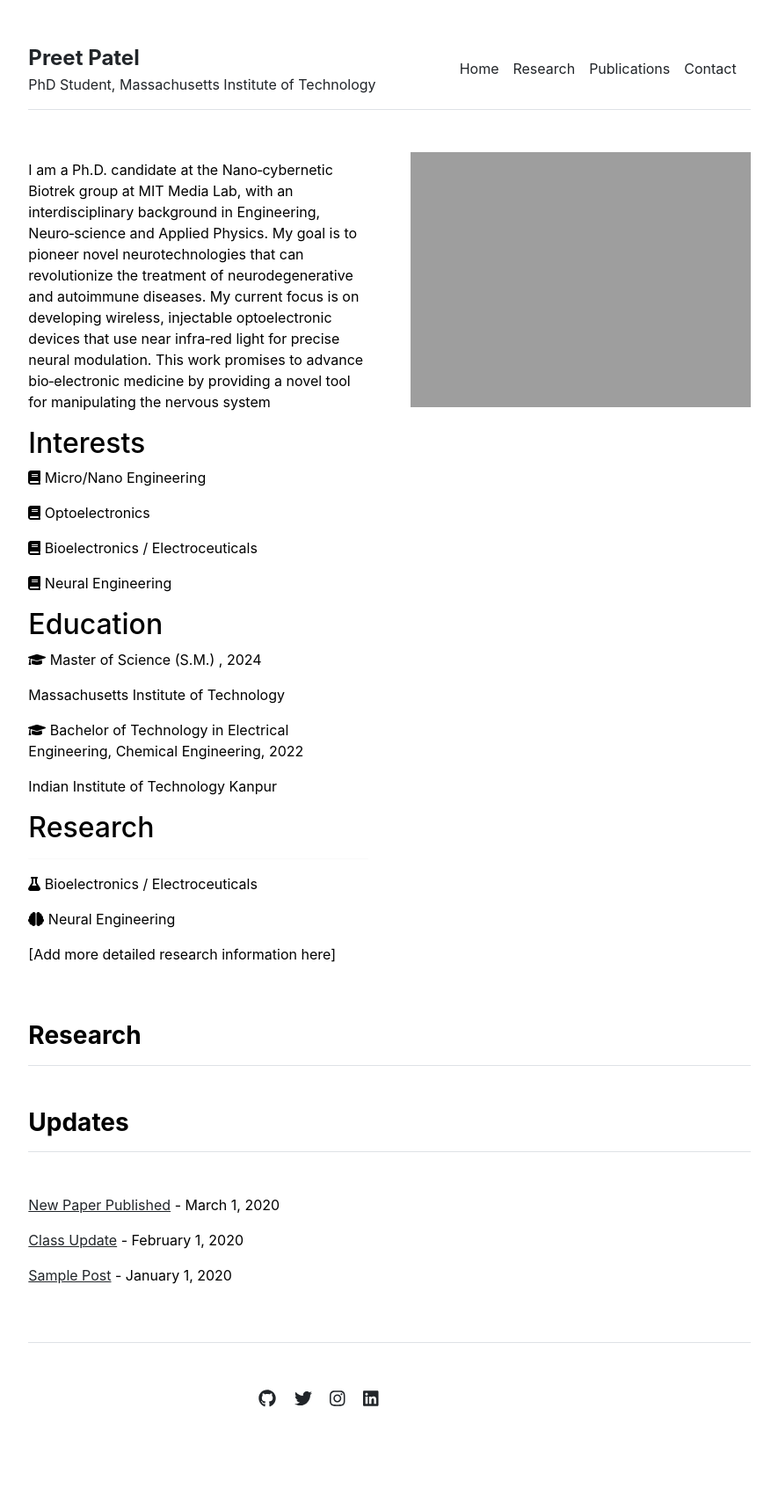
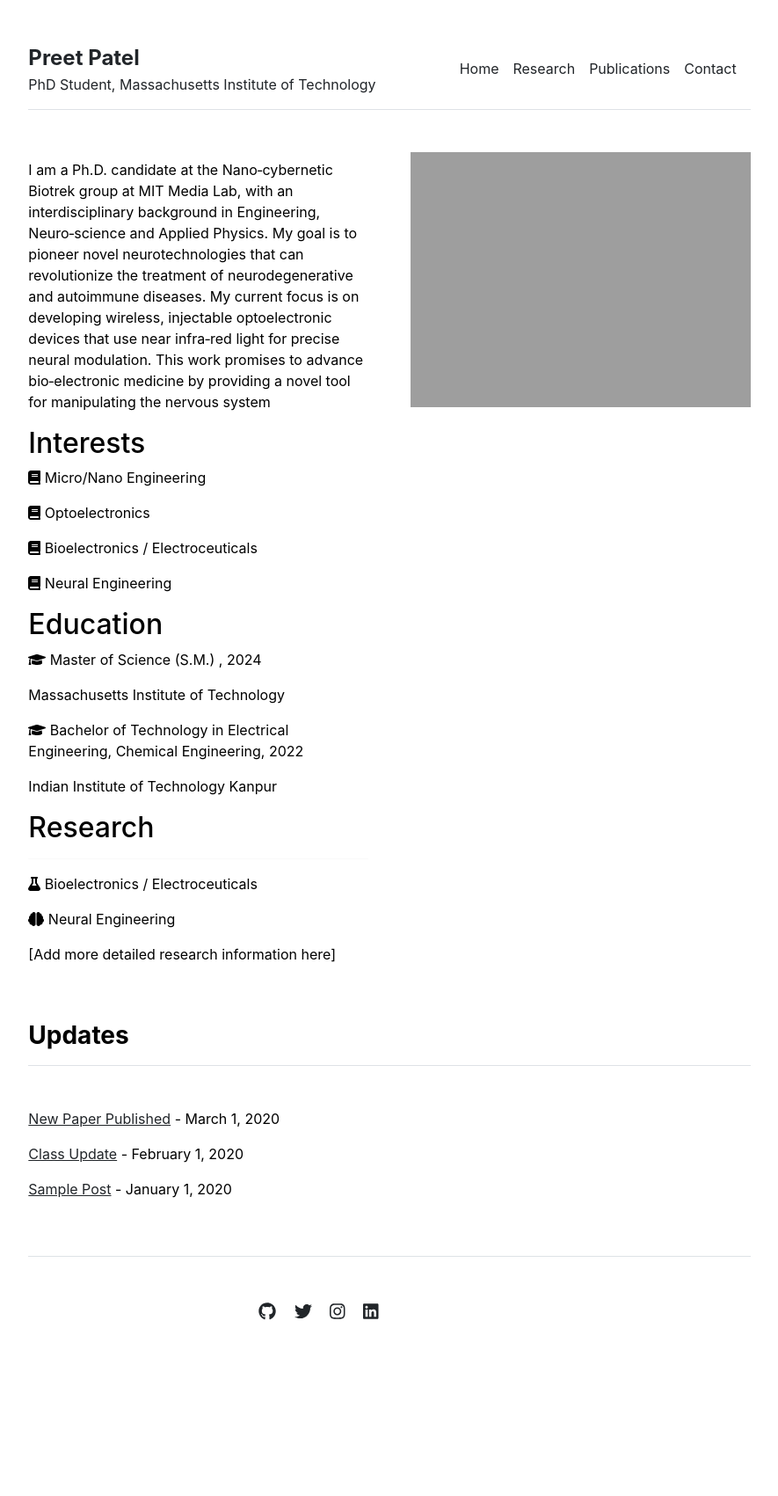
Before and after one commit to preet-mit/preet-mit, a Jekyll site: the page built from index.md, in a window 1280 px wide. Shown: the whole page at 88% size, without its empty margins (197-1082 px from the left). Built offline with Jekyll 4.4.1, drawn with Linux system fonts in a browser that asks for light colours; after the commit the page ends 1603 px from its top, so only the background shows below that.

Commit message:
Update home.html

```diff
--- a/_layouts/home.html
+++ b/_layouts/home.html
@@ -12,7 +12,6 @@ layout: default
   </div>
 </div>
 
-<h3 class="fw-bold border-bottom pb-3 mb-5">Research</h3>
 
 <div class="row g-5 mb-5">
   <div class="col-md-12">
```
